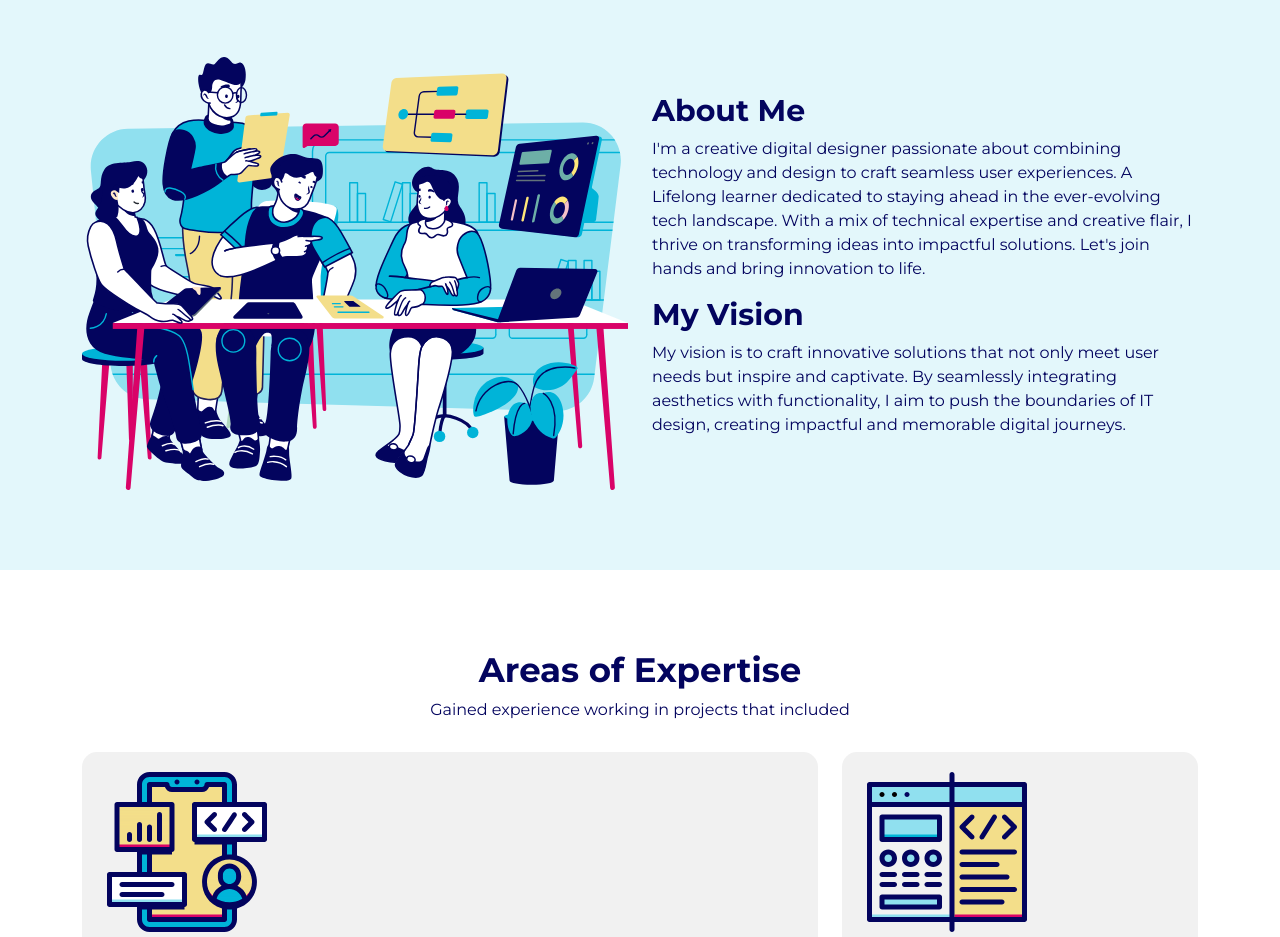
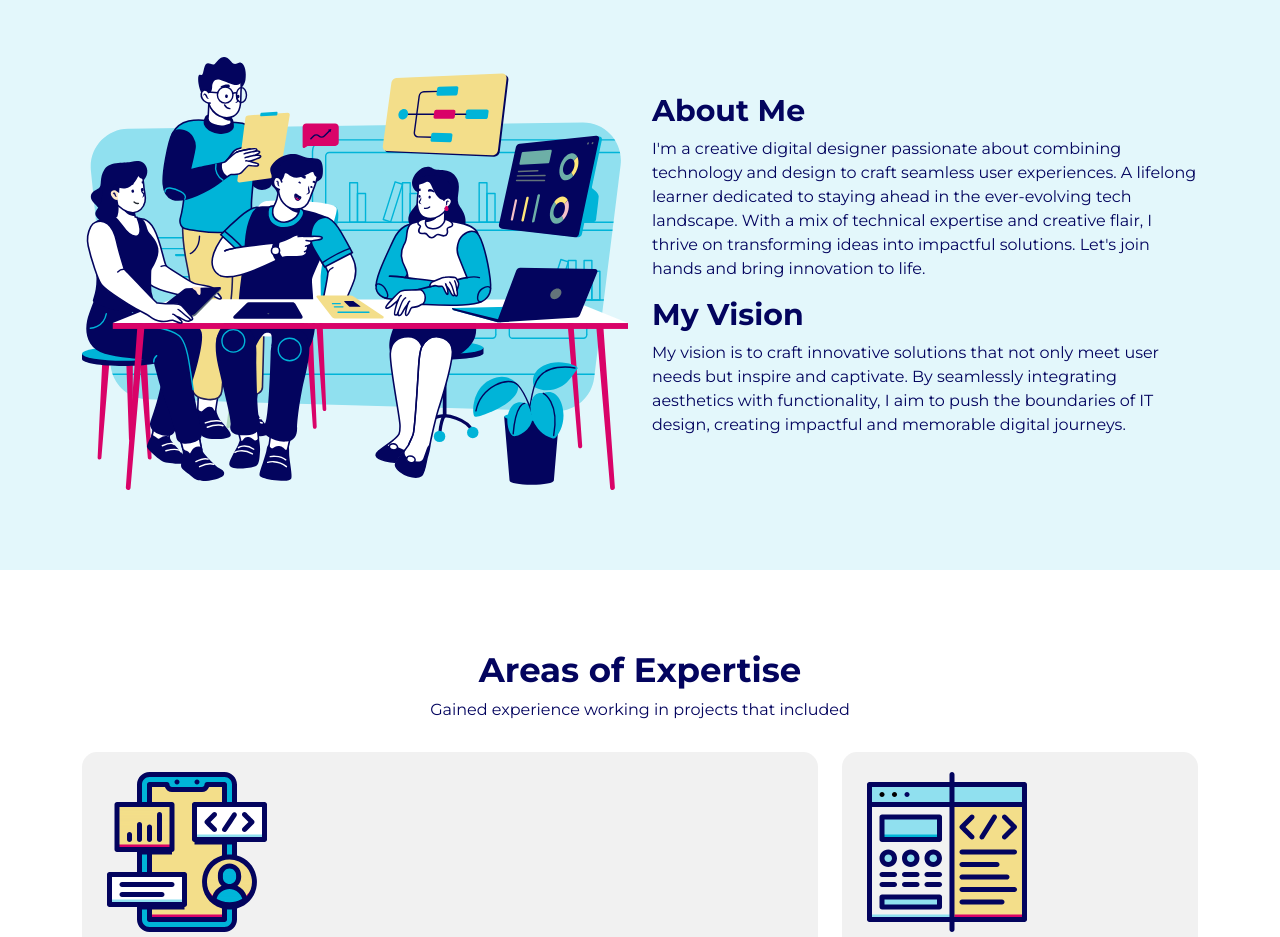
Before and after one commit to dawood16/dawoodshq.github.io, a plain HTML site: page index.html in a window 1280 px wide. Shown: the part 900-1837 px from the top of the page. Drawn offline with nearby package versions, Linux system fonts and the light colour scheme.

Commit message:
Update index.html

```diff
--- a/index.html
+++ b/index.html
@@ -84,7 +84,7 @@
                 </div>
                 <div class="col-md-6">
                     <h3>About Me</h3>
-                    <p>I'm a creative digital designer passionate about combining technology and design to craft seamless user experiences. A Lifelong learner dedicated to staying ahead in the ever-evolving tech landscape. With a mix of technical expertise and creative flair, I thrive on transforming ideas into impactful solutions. Let's join hands and bring innovation to life.
+                    <p>I'm a creative digital designer passionate about combining technology and design to craft seamless user experiences. A lifelong learner dedicated to staying ahead in the ever-evolving tech landscape. With a mix of technical expertise and creative flair, I thrive on transforming ideas into impactful solutions. Let's join hands and bring innovation to life.
 
 </p>
                     <h3>My Vision</h3>
```
